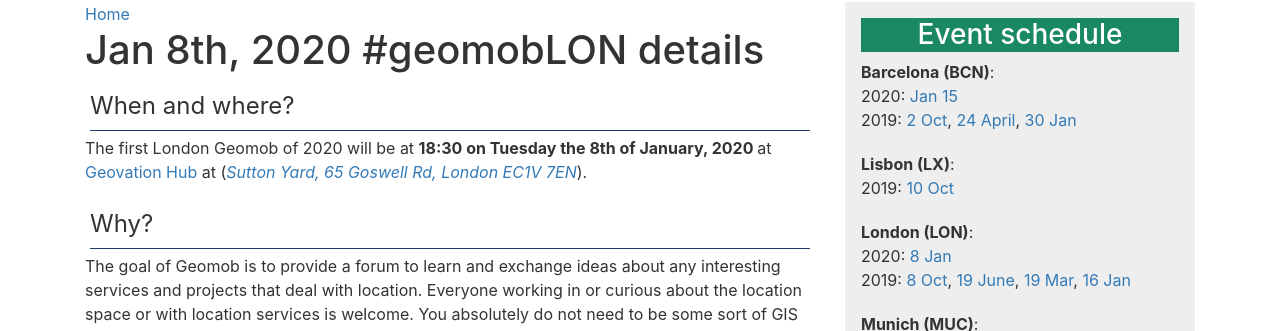
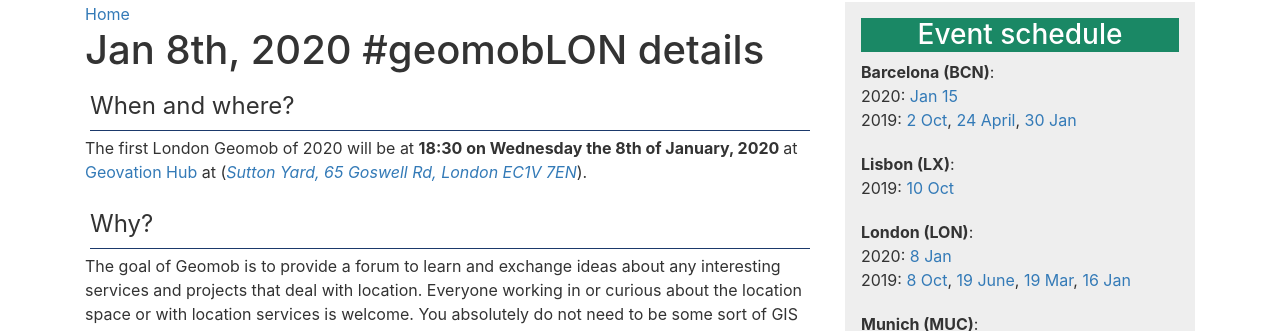
Before and after one commit to geomob/geomob-website, a Jekyll site: the page built from _posts/2020-01-08-jan-8th-geomob-lon-details.markdown, in a window 1280 px wide and 900 px high. Shown: the part 207-538 px from the top of the window. Built offline with Jekyll 4.4.1, drawn with Linux system fonts in a browser that asks for light colours; comment, search, counter and statistics services are not loaded.

Commit message:
fix day of the week

```diff
--- a/_posts/2020-01-08-jan-8th-geomob-lon-details.markdown
+++ b/_posts/2020-01-08-jan-8th-geomob-lon-details.markdown
@@ -8,7 +8,7 @@ permalink: /post/jan-8th-2022-geomoblon-details
 
 <div class="heading">When and where?</div>
 The first London Geomob of 2020 will be at
-<span class="b">18:30 on Tuesday the 8th of January, 2020 </span>
+<span class="b">18:30 on Wednesday the 8th of January, 2020 </span>
 at [Geovation Hub](https://geovation.uk/hub/) at (_[Sutton Yard, 65 Goswell Rd, London EC1V 7EN](https://www.openstreetmap.org/#map=19/51.52435/-0.09975)_).
 
 {% include why_geomob.html %}
```
